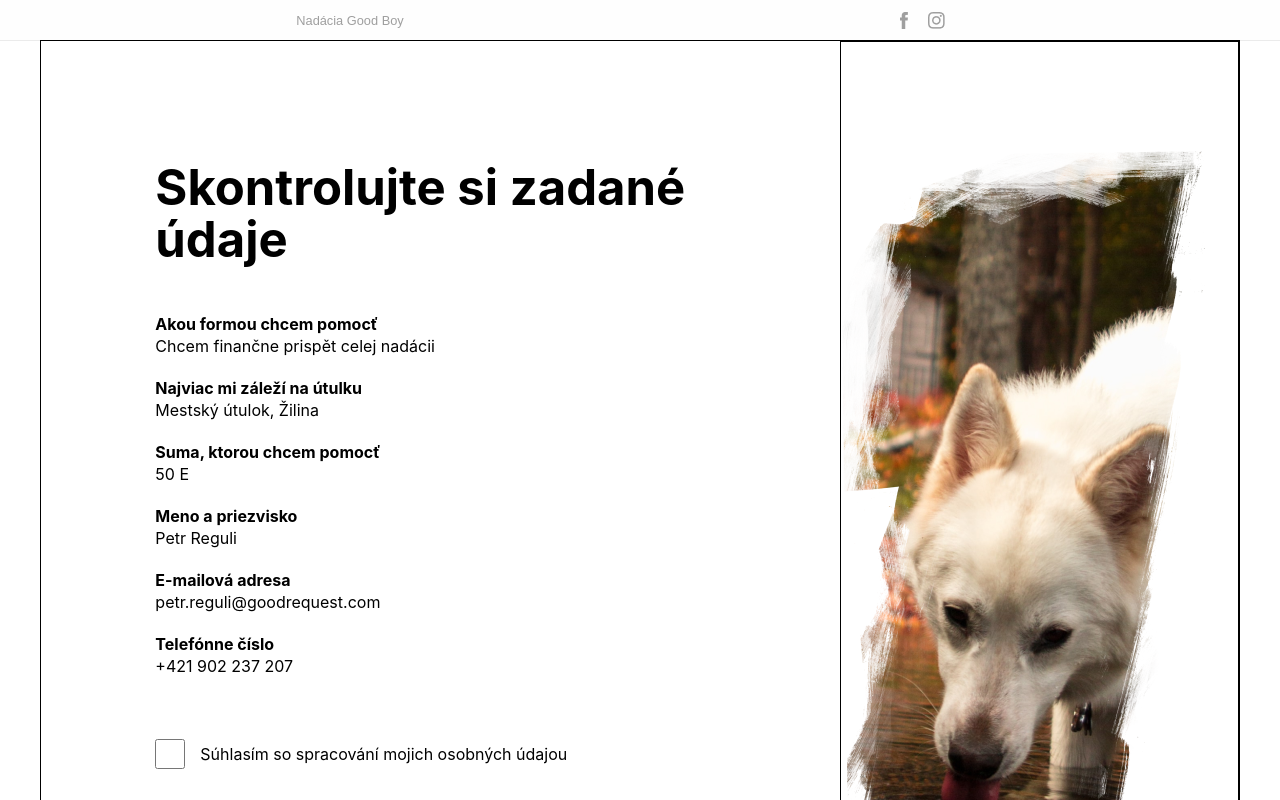
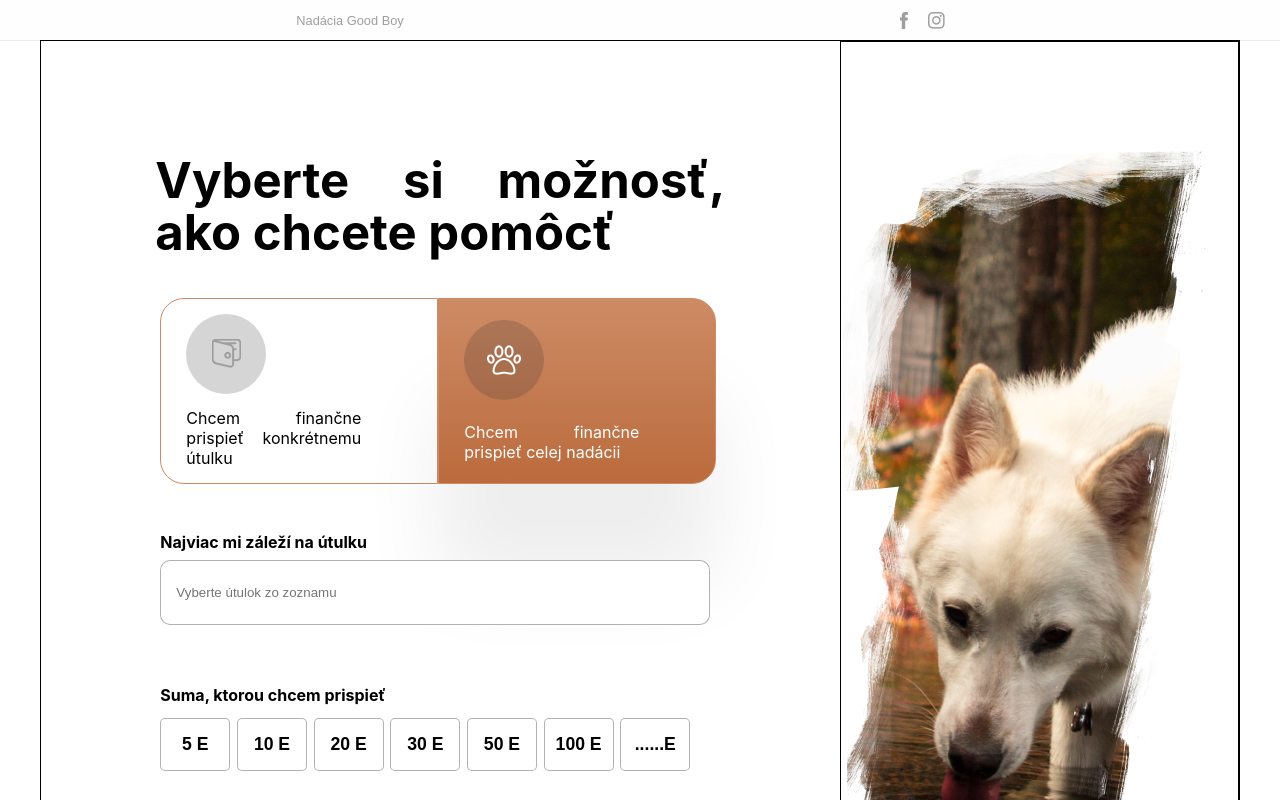
Before and after one commit to KarelGeyer/goodboy, a React (Create React App) app: page / in a window 1280 px wide. Shown: the top 800 px of the page. Built offline with nearby package versions, Linux system fonts and the light colour scheme.

Commit message:
imported React Router, created links on buttons in all components, created routes in Layout component, added some styling to buttons and inputs

```diff
--- a/src/App.js
+++ b/src/App.js
@@ -2,13 +2,16 @@ import './App.css';
 import Layout from './layout/Layout';
 import { ThemeProvider } from 'styled-components';
 import Theme from './layout/Theme';
+import { BrowserRouter as Router, Switch, Route, Link } from 'react-router-dom';
 
 function App() {
   return (
     <ThemeProvider theme={Theme}>
-      <div className="App">
-        <Layout></Layout>
-      </div>
+      <Router>
+        <div className="App">
+          <Layout></Layout>
+        </div>
+      </Router>
     </ThemeProvider>
   );
 }
--- a/src/components/ChooseHelp.js
+++ b/src/components/ChooseHelp.js
@@ -1,7 +1,8 @@
-import React from 'react';
+import React, { useState } from 'react';
 import styled from 'styled-components';
 import wallet from '../assets/wallet.png';
 import paw from '../assets/paw.png';
+import { Link } from 'react-router-dom';
 
 const Section = styled.section`
   height: 800px;
@@ -19,7 +20,7 @@ const H1 = styled.h1`
   line-height: 52px;
   text-align: justify;
 `;
-const ButtonWrapper = styled.div`
+const ButtonsWrapper = styled.div`
   height: 186px;
   width: 560px;
   display: flex;
@@ -30,12 +31,42 @@ const FirstButton = styled.div`
   border: 1px solid ${(props) => props.theme.color.borderActive};
   border-top-left-radius: 24px;
   border-bottom-left-radius: 24px;
-  background-image: ${(props) => props.theme.color.lightGrey};
+  background-image: ${(props) =>
+    props.clicked ? 'none' : props.theme.color.primary};
   display: flex;
   flex-direction: column;
   justify-content: space-evenly;
   padding-left: 25px;
+  color: ${(props) => (props.clicked ? 'black' : 'white')};
+  ${(props) =>
+    props.clicked
+      ? 'none'
+      : `0px 2.767256498336792px 2.2138051986694336px 0px
+    rgba(0, 0, 0, 0.0197)`};
+  box-shadow: ${(props) =>
+    props.clicked
+      ? 'none'
+      : `0px 6.650102138519287px 5.32008171081543px 0px
+    rgba(0, 0, 0, 0.0283)`};
+  box-shadow: ${(props) =>
+    props.clicked
+      ? 'none'
+      : `0px 12.521552085876465px 10.017241477966309px 0px
+    rgba(0, 0, 0, 0.035)`};
+  box-shadow: ${(props) =>
+    props.clicked
+      ? 'none'
+      : `0px 22.3363094329834px 17.869047164916992px 0px
+    rgba(0, 0, 0, 0.0417)`};
+  box-shadow: ${(props) =>
+    props.clicked
+      ? 'none'
+      : `0px 41.777610778808594px 33.422088623046875px 0px
+    rgba(0, 0, 0, 0.0503)`};
+  box-shadow: ${(props) =>
+    props.clicked ? 'none' : `0px 100px 80px 0px rgba(0, 0, 0, 0.07)`};
 `;
+
 const SecondButton = styled.div`
   height: 186px;
   width: 278px;
@@ -46,19 +77,36 @@ const SecondButton = styled.div`
   flex-direction: column;
   justify-content: space-evenly;
   padding-left: 25px;
-  color: white;
-  background-image: ${(props) => props.theme.color.primary};
-  box-shadow: 0px 2.767256498336792px 2.2138051986694336px 0px
-    rgba(0, 0, 0, 0.0197);
-  box-shadow: 0px 6.650102138519287px 5.32008171081543px 0px
-    rgba(0, 0, 0, 0.0283);
-  box-shadow: 0px 12.521552085876465px 10.017241477966309px 0px
-    rgba(0, 0, 0, 0.035);
-  box-shadow: 0px 22.3363094329834px 17.869047164916992px 0px
-    rgba(0, 0, 0, 0.0417);
-  box-shadow: 0px 41.777610778808594px 33.422088623046875px 0px
-    rgba(0, 0, 0, 0.0503);
-  box-shadow: 0px 100px 80px 0px rgba(0, 0, 0, 0.07);
+  color: ${(props) => (props.clicked ? 'white' : 'black')};
+  background-image: ${(props) =>
+    props.clicked ? props.theme.color.primary : 'none'};
+  box-shadow: ${(props) =>
+    props.clicked
+      ? `0px 2.767256498336792px 2.2138051986694336px 0px
+    rgba(0, 0, 0, 0.0197)`
+      : 'none'};
+  box-shadow: ${(props) =>
+    props.clicked
+      ? `0px 6.650102138519287px 5.32008171081543px 0px
+    rgba(0, 0, 0, 0.0283);`
+      : 'none'};
+  box-shadow: ${(props) =>
+    props.clicked
+      ? `0px 12.521552085876465px 10.017241477966309px 0px
+    rgba(0, 0, 0, 0.035)`
+      : 'none'};
+  box-shadow: ${(props) =>
+    props.clicked
+      ? `0px 22.3363094329834px 17.869047164916992px 0px
+    rgba(0, 0, 0, 0.0417)`
+      : 'none'};
+  box-shadow: ${(props) =>
+    props.clicked
+      ? `0px 41.777610778808594px 33.422088623046875px 0px
+    rgba(0, 0, 0, 0.0503)`
+      : 'none'};
+  box-shadow: ${(props) =>
+    props.clicked ? `0px 100px 80px 0px rgba(0, 0, 0, 0.07)` : 'none'};
 `;
 const Wrapper = styled.div`
   height: 110px;
@@ -67,6 +115,11 @@ const Wrapper = styled.div`
   flex-direction: column;
   align-items: flex-start;
   justify-content: space-evenly;
+`;
+const ButtonWrapper = styled.div`
+  width: 550px;
+  display: flex;
+  justify-content: flex-end;
 `;
 const BoldText = styled.p`
   font-weight: bold;
@@ -96,18 +149,22 @@ const Donation = styled.button`
   background: white;
   font-size: 1.1rem;
   font-weight: bold;
+  outline: none;
+  :focus {
+    background-image: ${(props) => props.theme.color.primary};
+    color: white;
+  }
 `;
 const ContinueBttn = styled.button`
   height: 53px;
   width: 116px;
-  align-self: flex-end;
-  margin-right: 100px;
   background-image: ${(props) => props.theme.color.primary};
   border: none;
   border-radius: 100px;
   color: white;
   font-weight: 800;
   font-size: 0.8rem;
+  outline: none;
 `;
 const IconWrapper = styled.div`
   height: 80px;
@@ -121,24 +178,29 @@ const IconWrapper = styled.div`
 const Icon = styled.img``;
 
 const ChooseHelp = () => {
+  const [clicked, setClicked] = useState(true);
+  const chooseHelp = () => {
+    setClicked(!clicked);
+  };
+  console.log(clicked);
   return (
     <>
       <Section>
         <H1>Vyberte si možnosť, ako chcete pomôcť</H1>
-        <ButtonWrapper>
-          <FirstButton>
+        <ButtonsWrapper>
+          <FirstButton onClick={chooseHelp} clicked={clicked}>
             <IconWrapper>
               <Icon src={wallet}></Icon>
             </IconWrapper>
             <BttnText>Chcem finančne prispieť konkrétnemu útulku</BttnText>
           </FirstButton>
-          <SecondButton>
+          <SecondButton onClick={chooseHelp} clicked={clicked}>
             <IconWrapper>
               <Icon src={paw}></Icon>
             </IconWrapper>
             <BttnText>Chcem finančne prispieť celej nadácii</BttnText>
           </SecondButton>
-        </ButtonWrapper>
+        </ButtonsWrapper>
         <Wrapper>
           <BoldText>Najviac mi záleží na útulku</BoldText>
           <Input type="text" placeholder="Vyberte útulok zo zoznamu"></Input>
@@ -155,7 +217,11 @@ const ChooseHelp = () => {
             <Donation>......E</Donation>
           </DonationWrapper>
         </Wrapper>
-        <ContinueBttn>Pokračovať</ContinueBttn>
+        <ButtonWrapper>
+          <Link to="/form">
+            <ContinueBttn>Pokračovať</ContinueBttn>
+          </Link>
+        </ButtonWrapper>
       </Section>
     </>
   );
--- a/src/components/Confirmation.js
+++ b/src/components/Confirmation.js
@@ -1,4 +1,5 @@
 import React from 'react';
+import { Link } from 'react-router-dom';
 import styled from 'styled-components';
 
 const Section = styled.section`
@@ -29,9 +30,12 @@ const TextWrapper = styled.div`
   text-align: start;
 `;
 const BoldText = styled.p`
-  font-weight: bold;
+  font-weight: 800;
   align-self: flex-start;
   line-height: 1.5;
+`;
+const Text = styled.p`
+  font-weight: 500;
 `;
 const CheckerWrapper = styled.div`
   width: 570px;
@@ -60,6 +64,7 @@ const ContinueBttn = styled.button`
   color: white;
   font-weight: 800;
   font-size: 0.8rem;
+  outline: none;
 `;
 const BackBttn = styled.button`
   height: 53px;
@@ -70,6 +75,7 @@ const BackBttn = styled.button`
   color: black;
   font-weight: 800;
   font-size: 0.8rem;
+  outline: none;
 `;
 
 const Confirmation = () => {
@@ -80,37 +86,39 @@ const Confirmation = () => {
         <FormWrapper>
           <TextWrapper>
             <BoldText>Akou formou chcem pomocť</BoldText>
-            <p>Chcem finančne prispět celej nadácii</p>
+            <Text>Chcem finančne prispět celej nadácii</Text>
           </TextWrapper>
           <TextWrapper>
             <BoldText>Najviac mi záleží na útulku</BoldText>
-            <p>Mestský útulok, Žilina</p>
+            <Text>Mestský útulok, Žilina</Text>
           </TextWrapper>
           <TextWrapper>
             <BoldText>Suma, ktorou chcem pomocť</BoldText>
-            <p>50 E</p>
+            <Text>50 E</Text>
           </TextWrapper>
           <TextWrapper>
             <BoldText>Meno a priezvisko</BoldText>
-            <p>Petr Reguli</p>
+            <Text>Petr Reguli</Text>
           </TextWrapper>
           <TextWrapper>
             <BoldText>E-mailová adresa</BoldText>
-            <p>petr.reguli@goodrequest.com</p>
+            <Text>petr.reguli@goodrequest.com</Text>
           </TextWrapper>
           <TextWrapper>
             <BoldText>Telefónne číslo</BoldText>
-            <p>+421 902 237 207</p>
+            <Text>+421 902 237 207</Text>
           </TextWrapper>
         </FormWrapper>
         <CheckerWrapper>
           <Checker type="checkbox"></Checker>
-          <p>Súhlasím so spracování mojich osobných údajou</p>
+          <Text>Súhlasím so spracování mojich osobných údajou</Text>
         </CheckerWrapper>
 
         <ButtonWrapper>
-          <BackBttn>Spať</BackBttn>
-          <ContinueBttn>Pokračovať</ContinueBttn>
+          <Link to="form">
+            <BackBttn>Spať</BackBttn>
+          </Link>
+          <ContinueBttn>Potvrdit</ContinueBttn>
         </ButtonWrapper>
       </Section>
     </>
--- a/src/components/Form.js
+++ b/src/components/Form.js
@@ -1,4 +1,5 @@
 import React from 'react';
+import { Link } from 'react-router-dom';
 import styled from 'styled-components';
 
 const Section = styled.section`
@@ -17,12 +18,16 @@ const H1 = styled.h1`
   line-height: 52px;
   text-align: start;
 `;
-const Input = styled.textarea`
+const Input = styled.input`
   height: 65px;
   width: 550px;
   border: 1px solid ${(props) => props.theme.color.lightGrey};
   border-radius: 7px;
   padding-left: 15px;
+  outline: none;
+  :focus {
+    border: 2px solid ${(props) => props.theme.color.borderActive};
+  }
 `;
 const FormWrapper = styled.div`
   height: 350px;
@@ -44,6 +49,7 @@ const ContinueBttn = styled.button`
   color: white;
   font-weight: 800;
   font-size: 0.8rem;
+  outline: none;
 `;
 const BackBttn = styled.button`
   height: 53px;
@@ -54,6 +60,7 @@ const BackBttn = styled.button`
   color: black;
   font-weight: 800;
   font-size: 0.8rem;
+  outline: none;
 `;
 const BoldText = styled.p`
   font-weight: bold;
@@ -73,8 +80,12 @@ const Form = () => {
           <Input placeholder="+421"></Input>
         </FormWrapper>
         <ButtonWrapper>
-          <BackBttn>Spať</BackBttn>
-          <ContinueBttn>Pokračovať</ContinueBttn>
+          <Link to="/">
+            <BackBttn>Spať</BackBttn>
+          </Link>
+          <Link to="confirm">
+            <ContinueBttn>Pokračovať</ContinueBttn>
+          </Link>
         </ButtonWrapper>
       </Section>
     </>
--- a/src/layout/Layout.js
+++ b/src/layout/Layout.js
@@ -1,4 +1,5 @@
 import React from 'react';
+import { Switch, Route } from 'react-router';
 import styled from 'styled-components';
 import ChooseHelp from '../components/ChooseHelp';
 import Confirmation from '../components/Confirmation';
@@ -26,10 +27,12 @@ const layout = () => {
       <Navbar />
       <Section>
         <Wrapper>
-          {/* <ChooseHelp></ChooseHelp> */}
-          {/* <Form></Form> */}
-          <Confirmation></Confirmation>
-          <DogPicture></DogPicture>
+          <Switch>
+            <Route path="/" exact component={ChooseHelp}></Route>
+            <Route path="/form" exact component={Form}></Route>
+            <Route path="/confirm" exact component={Confirmation}></Route>
+          </Switch>
+          <DogPicture />
         </Wrapper>
       </Section>
       <Footer />
```
